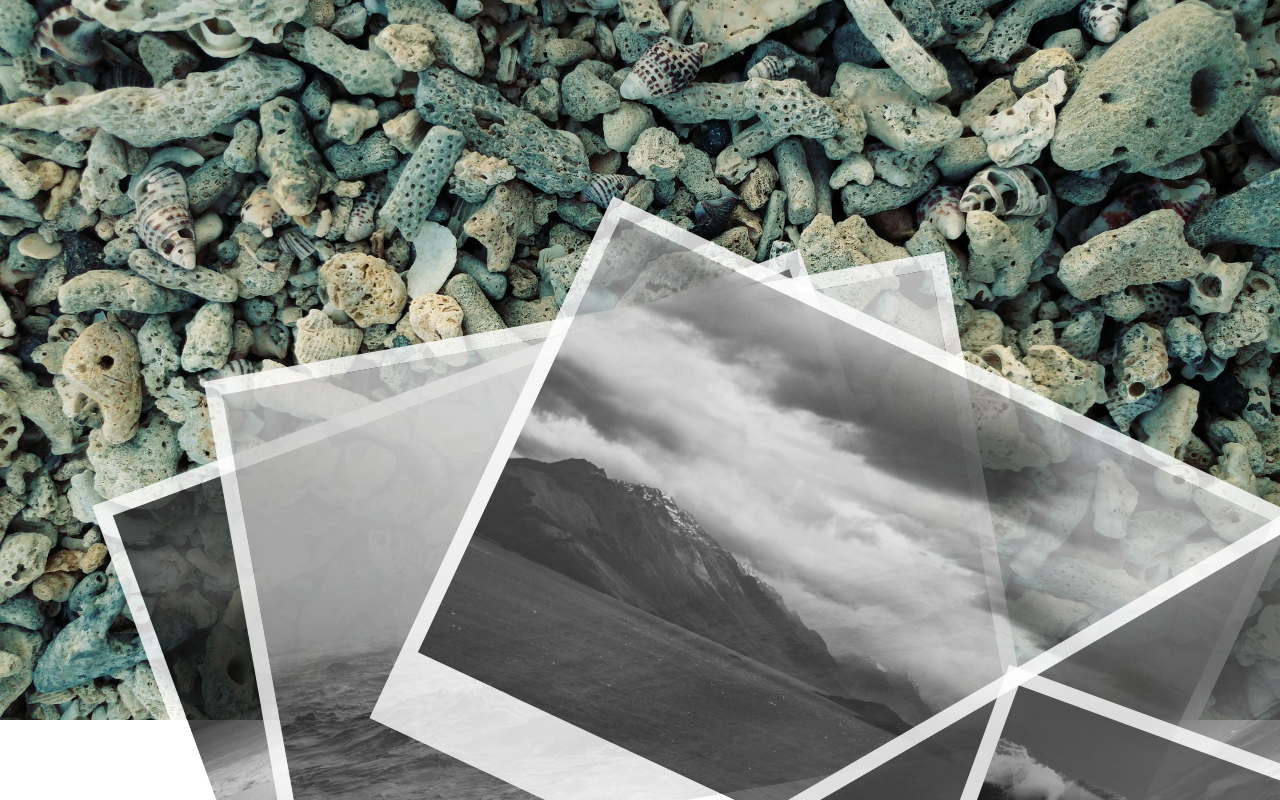
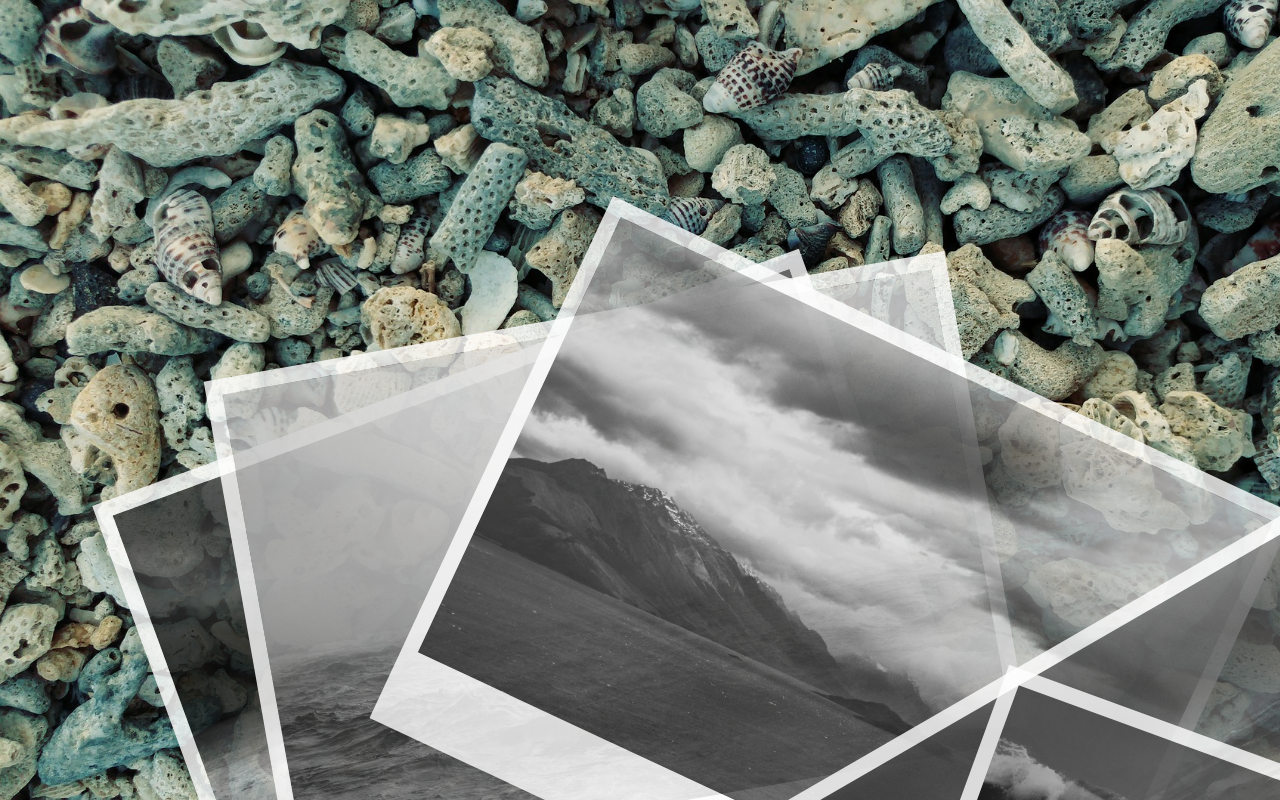
Before and after one commit to Lorenzzschmid/beach-portfolio-gallery, a website: page src/index.html in a window 1280 px wide. Shown: the top 800 px of the page. Drawn offline with nearby package versions, Linux system fonts and the light colour scheme; files that its build step writes are made by us from their sources.

Commit message:
images adjusted and container size fixed

```diff
--- a/src/scss/layouts/_body.scss
+++ b/src/scss/layouts/_body.scss
@@ -1,13 +1,13 @@
 body {
-    width: 95vw;
-    height: 30vh;
+    width: 100vw;
+    height: 100vh;
     background-image: url(../../images/corral-ge267f0a9b_1920.jpg);
     background-size: cover;
     background-repeat: no-repeat;
     // the image-container
     .images-container {
-        width: 100vw;
-        height: 100vh;
+        width: 95vw;
+        height: 30vh;
         // class for shared properties of the images
         .ocean {
             background-size: cover;
```
Also changed, not shown: package.json (+12 -4 lines), 1 other file.
